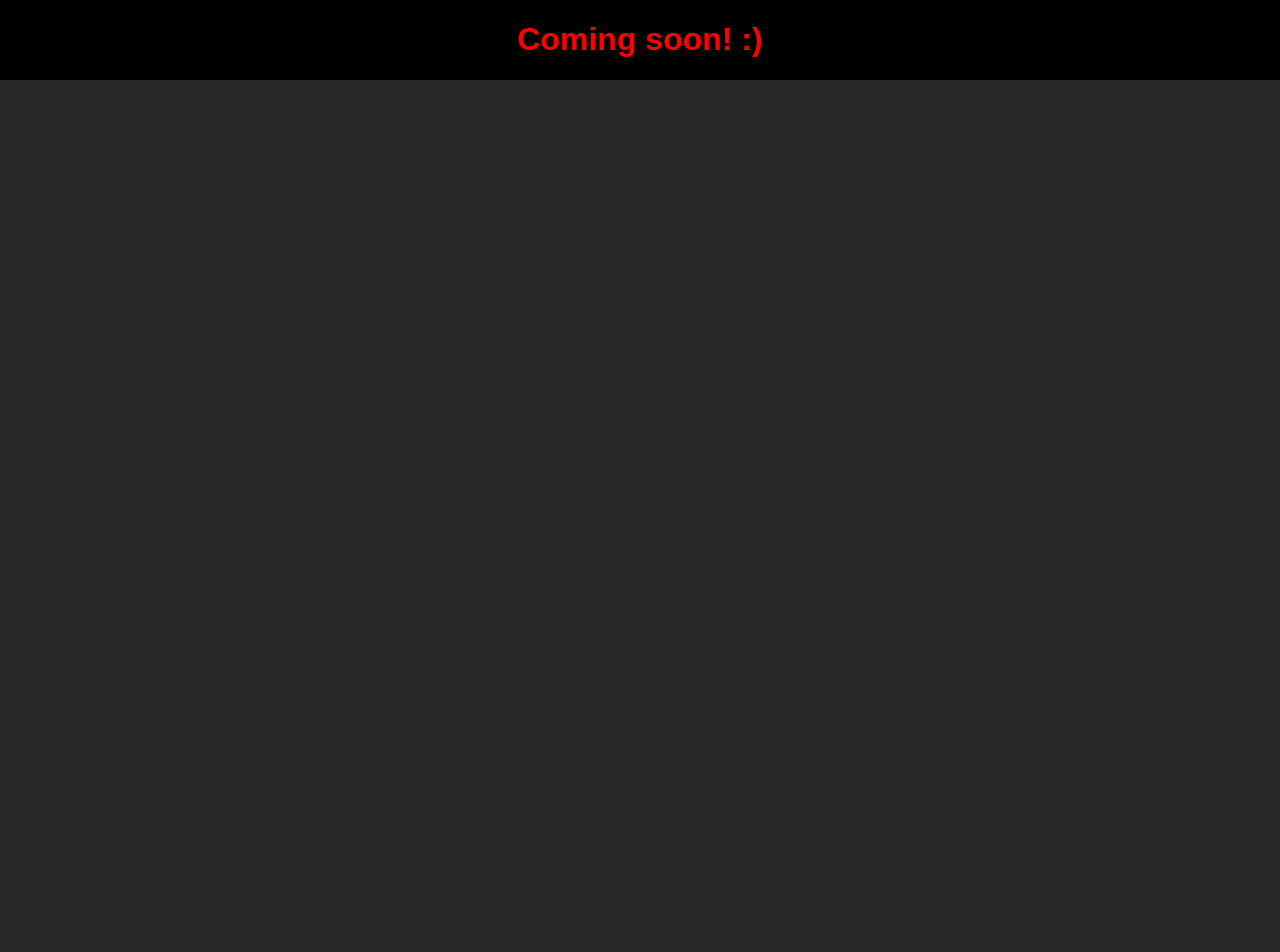
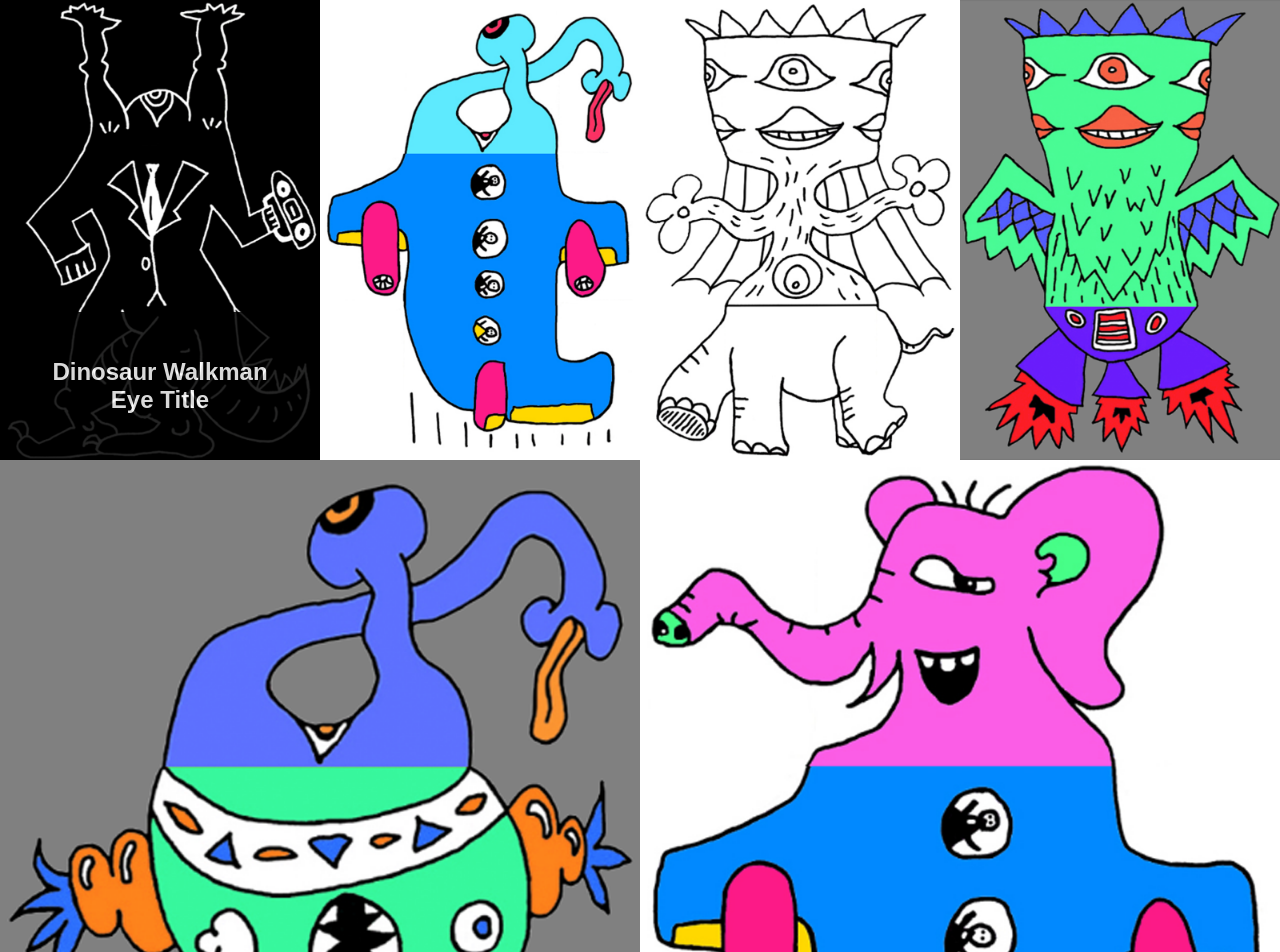
Before and after one commit to zoltanalmodo/kodflix, a React (Create React App) app: page / in a window 1280 px wide. Shown: the top 952 px of the page. Before the commit the page ends 800 px from the top, so only its background shows below. Built offline with nearby package versions, Linux system fonts and the light colour scheme.

Commit message:
issue_14_first_commit

```diff
--- a/src/App.css
+++ b/src/App.css
@@ -3,7 +3,7 @@ body {
 }
 
 h1 {
-  color: red;
+  color: white;
   text-align: center;
 }
 
--- a/src/App.js
+++ b/src/App.js
@@ -1,31 +1,28 @@
 import React from 'react';
 import './App.css';
-
 import Gallery from './gallery/Gallery';
 import './gallery/Gallery.css';
 import Details from './details/Details';
-
 import { BrowserRouter as Router, Route } from 'react-router-dom';
 
-import Test from './gallery/Test';
-// hello norbi
+// import Test from './gallery/Test';
+
 export default class App extends React.Component {
 
-  render () {
-    return (
-    <Test />
-    )
-  }
+  // xrender () {
+  //   return (
+  //   <Test />
+  //   )
+  // }
 
-
-  xrender() {
+  render() {
     return (
       <div className='App'>
 
         <Router>
           <div>
             <Route exact path="/" component={Gallery} />
-            <Route path="/:zoltan" component={Details} />
+            <Route path="/:handle" component={Details} />
           </div>
         </Router>
 
@@ -33,4 +30,3 @@ export default class App extends React.Component {
     );
   }
 }
-// test_003
--- a/src/cover/Cover.js
+++ b/src/cover/Cover.js
@@ -1,21 +1,22 @@
 import React from 'react';
 import './Cover.css';
-import { Link } from 'react-router-dom';
+import {Link} from 'react-router-dom';
 
 export default class Cover extends React.Component {
 
     render() {
         return (
-            <Link to={this.props.movie_url_db}>
+            <Link to={this.props.id}>
                 <div className='cover'>
 
-                    <img src={this.props.image} alt={this.props.alt} />
+                    <img src={this.props.image} alt={this.props.title} />
                     <div className='cover-overlay'>
                         <h1>{this.props.title}</h1>
                     </div>
 
                 </div>
             </Link>
+
         )
     }
 }
--- a/src/details/Details.css
+++ b/src/details/Details.css
@@ -1,7 +1,15 @@
+
 .details {
     color: white;
 }
 
-a {
+.home_button{
+    text-decoration: none;
     color: cyan;
 }
+
+.home_button:hover {
+    text-decoration: none;
+    color: red;
+    cursor: pointer;
+   }
--- a/src/details/Details.js
+++ b/src/details/Details.js
@@ -1,21 +1,47 @@
 import React from 'react';
+import './Details.css';
 import { Link } from 'react-router-dom';
-import './Details.css';
-
+import getGallery from '../gallery/getGallery';
 
 export default class Details extends React.Component {
 
+    constructor() {
+        super();
+        this.state = {
+            message: '(Hello, this will be the details page for each Movie & TV show :)',
+            display: {}
+        }
+    }
+
+    componentDidMount() {
+        setTimeout(() => { this.changeUserName() }, 3000);
+        this.setState({
+            display: getGallery().find(item => this.props.match.params.handle === item.id)
+        });
+    };
+
+
+    changeUserName() {
+        this.setState({
+            message: 'Coming soon! :)',
+        });
+    }
+
     render() {
-        console.log(this.props);
-        return (
-            <div className='details'>
-                <h1>details about this content</h1>
+        return(
+            <div className = 'Details' >
+                <h1>
+                    {this.state.message}
+                </h1>
+                <h1>
+                    title: {this.state.display.title}
+                </h1>
+                <Link to={'/'}>
+                    <h1 className='home_button'>
+                        back
+                        </h1>
+                </Link>
 
-                <h1>{this.props.match.params.zoltan}</h1>
-
-                <Link to='/'>
-                    <h1>Home</h1>
-                </Link>
             </div>
 
         )
--- a/src/gallery/Gallery.js
+++ b/src/gallery/Gallery.js
@@ -1,8 +1,6 @@
 import React from 'react';
 import './Gallery.css';
-
 import Cover from '../cover/Cover';
-
 import getGallery from './getGallery';
 
 export default class Gallery extends React.Component {
@@ -18,14 +16,9 @@ export default class Gallery extends React.Component {
                                 key={cover.id}
                                 id={cover.id}
                                 title={cover.title}
-                                alt={cover.alt}
-                                movie_url_db={cover.movie_url_db}
                             />
                         )
                     })
-
-
-
                 }
             </div>
         )
--- a/src/gallery/getGallery.js
+++ b/src/gallery/getGallery.js
@@ -6,56 +6,43 @@ import green_alien_spaceship from '../cover/images/green_alien_spaceship.png';
 import outer_space_jelly from '../cover/images/outer_space_jelly.png'
 import pink_elephant_plane from '../cover/images/pink_elephant_plane.png';
 
-
 export default function getGallery() {
     return [
         {
+            id: 'dinosaur_walkman_eye_ID',
             image: dinosaur_walkman_eye,
-            title: 'dinosaur_walkman_eye',
-            id: 'dinosaur_walkman_eye',
-            movie_url_db: 'dinosaur_walkman_eye',
-            alt: 'dinosaur_walkman_eye',
-            text: 'dinosaur_walkman_eye: DESCRIPTION',
+            title: 'Dinosaur Walkman Eye Title',
+            text: 'dinosaur_walkman_eye: DESCRIPTION text',
         },
         {
+            id: 'blue_ufo_plane_ID',
             image: blue_ufo_plane,
-            title: 'blue_ufo_plane',
-            id: 'blue_ufo_plane',
-            movie_url_db: 'blue_ufo_plane',
-            alt: 'blue_ufo_plane',
-            text: 'blue_ufo_plane: DESCRIPTION',
+            title: 'Blue Ufo Plane Title',
+            text: 'blue_ufo_plane: DESCRIPTION text',
         },
         {
+            id: 'elephant_king_jelly_ID',
             image: elephant_king_jelly,
-            title: 'elephant_king_jelly',
-            id: 'elephant_king_jelly',
-            movie_url_db: 'elephant_king_jelly',
-            alt: 'elephant_king_jelly',
-            text: 'elephant_king_jelly: DESCRIPTION',
+            title: 'Elephant King Jelly Title',
+            text: 'elephant_king_jelly: DESCRIPTION text',
         },
         {
+            id: 'green_alien_spaceship_ID',
             image: green_alien_spaceship,
-            title: 'green_alien_spaceship',
-            id: 'green_alien_spaceship',
-            movie_url_db: 'green_alien_spaceship',
-            alt: 'green_alien_spaceship',
-            text: 'green_alien_spaceship: DESCRIPTION',
+            title: 'Green Alien Spaceship Title',
+            text: 'green_alien_spaceship: DESCRIPTION text',
         },
         {
+            id: 'outer_space_jelly_ID',
             image: outer_space_jelly,
-            title: 'outer_space_jelly',
-            id: 'outer_space_jelly',
-            movie_url_db: 'outer_space_jelly',
-            alt: 'outer_space_jelly',
-            text: 'outer_space_jelly: DESCRIPTION',
+            title: 'Outer Space Jelly Title',
+            text: 'outer_space_jelly: DESCRIPTION text',
         },
         {
+            id: 'pink_elephant_plane_ID',
             image: pink_elephant_plane,
-            title: 'pink_elephant_plane',
-            id: 'pink_elephant_plane',
-            movie_url_db: 'pink_elephant_plane',
-            alt: 'pink_elephant_plane',
-            text: 'pink_elephant_plane: DESCRIPTION',
+            title: 'Pink Elephant Plane Title',
+            text: 'pink_elephant_plane: DESCRIPTION text',
         },
     ];
 
```
Also changed, not shown: src/gallery/Hello.js (+0 -7 lines).
